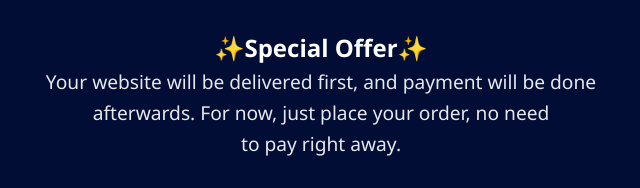
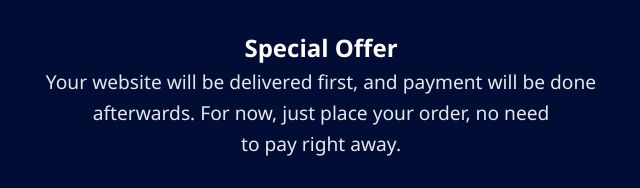
Before and after one commit to AatifShaikh01/WebStore, a plain HTML site: page index.html in a window 1280 px wide. Shown: the part 321-509 px from the top of the page, 319-959 px from the left. Drawn offline with Linux system fonts and the light colour scheme.

Commit message:
Update index.html

```diff
--- a/index.html
+++ b/index.html
@@ -40,7 +40,7 @@
         <div class="container">
             <h1>Thanks for visiting</h1>
             <p>More than 20+ happy clients have already received their websites from us with full satisfaction. Your order will also be delivered on time with the same quality assurance.</p>
-            <h2>✨Special Offer✨</h2>
+            <h2>Special Offer</h2>
             <p>Your website will be delivered first, and payment will be done afterwards. For now, just place your order, no need to pay right away.</p>
             <a href="#products" class="btn">Explore Templates</a>
             <br>
```
